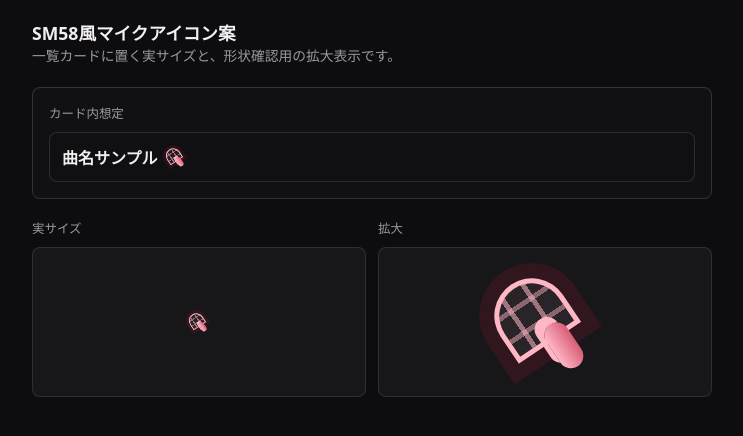
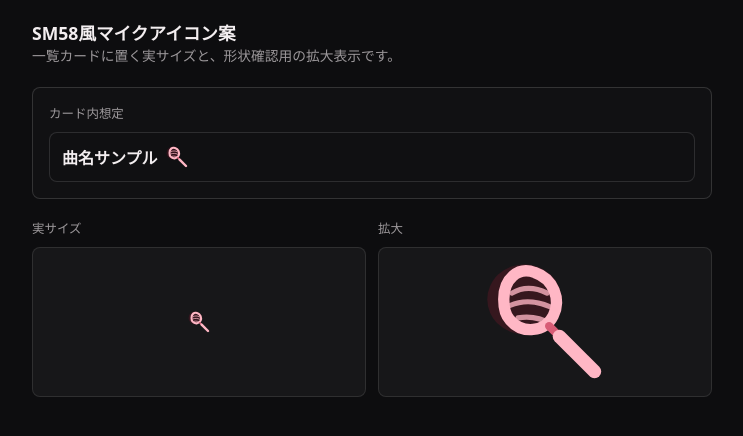
Before and after one commit to sakuraz0079/sakurauta, a plain HTML site: page mic-preview.html in a window 1280 px wide. Shown: the whole page, without its empty margins (268-1011 px from the left). Drawn offline with Linux system fonts and the light colour scheme.

Commit message:
chore: update mic icon preview shape

```diff
--- a/mic-preview.html
+++ b/mic-preview.html
@@ -87,47 +87,51 @@
         font-size: 0.78rem;
       }
 
-      .mic {
-        position: relative;
+      .mic-svg {
+        display: block;
         flex: 0 0 auto;
-        width: 22px;
-        height: 22px;
-        transform: rotate(-34deg);
+        width: 24px;
+        height: 24px;
+        overflow: visible;
       }
 
-      .mic::before,
-      .mic::after {
-        content: "";
-        position: absolute;
-        display: block;
+      .mic-svg .glow {
+        fill: rgba(239, 23, 68, 0.14);
       }
 
-      .mic::before {
-        top: 1px;
-        left: 2px;
-        width: 13px;
-        height: 12px;
-        border: 1.5px solid var(--mic);
-        border-radius: 999px 999px 7px 7px;
-        background:
-          linear-gradient(90deg, transparent 3px, rgba(255, 183, 197, 0.55) 3px 4px, transparent 4px 8px, rgba(255, 183, 197, 0.55) 8px 9px, transparent 9px),
-          linear-gradient(0deg, transparent 3px, rgba(255, 183, 197, 0.45) 3px 4px, transparent 4px 8px, rgba(255, 183, 197, 0.45) 8px 9px, transparent 9px),
-          rgba(255, 183, 197, 0.08);
-        box-shadow: 0 0 0 3px rgba(239, 23, 68, 0.12);
+      .mic-svg .body {
+        fill: none;
+        stroke: var(--mic);
+        stroke-width: 5.5;
+        stroke-linecap: round;
+        stroke-linejoin: round;
       }
 
-      .mic::after {
-        top: 12px;
-        left: 9px;
-        width: 5px;
-        height: 10px;
-        border-radius: 999px;
-        background: linear-gradient(90deg, var(--mic), var(--mic-dark));
-        box-shadow: -1px -2px 0 var(--mic);
+      .mic-svg .handle {
+        fill: none;
+        stroke: var(--mic);
+        stroke-width: 6.5;
+        stroke-linecap: round;
       }
 
-      .large .mic {
-        transform: rotate(-34deg) scale(5);
+      .mic-svg .mesh {
+        fill: none;
+        stroke: var(--mic);
+        stroke-width: 2.5;
+        stroke-linecap: round;
+        opacity: 0.78;
+      }
+
+      .mic-svg .neck {
+        fill: none;
+        stroke: var(--mic-dark);
+        stroke-width: 4;
+        stroke-linecap: round;
+      }
+
+      .large .mic-svg {
+        width: 132px;
+        height: 132px;
       }
     </style>
   </head>
@@ -142,7 +146,15 @@
         <p class="label">カード内想定</p>
         <div class="card-line">
           <span>曲名サンプル</span>
-          <span class="mic" aria-label="歌える"></span>
+          <svg class="mic-svg" viewBox="0 0 64 64" aria-label="歌える" role="img">
+            <ellipse class="glow" cx="22" cy="21" rx="18" ry="17"/>
+            <path class="body" d="M12 21C12 11 19 5 27 8C36 11 40 21 36 29C32 37 21 38 15 31C13 29 12 25 12 21Z"/>
+            <path class="mesh" d="M16 18C21 15 27 15 33 18"/>
+            <path class="mesh" d="M15 24C22 21 30 22 37 26"/>
+            <path class="mesh" d="M19 30C25 29 30 30 35 33"/>
+            <path class="neck" d="M34 34L39 39"/>
+            <path class="handle" d="M39 39L56 56"/>
+          </svg>
         </div>
       </section>
 
@@ -150,13 +162,29 @@
         <div>
           <p class="label">実サイズ</p>
           <div class="box">
-            <span class="mic" aria-label="歌える"></span>
+            <svg class="mic-svg" viewBox="0 0 64 64" aria-label="歌える" role="img">
+              <ellipse class="glow" cx="22" cy="21" rx="18" ry="17"/>
+              <path class="body" d="M12 21C12 11 19 5 27 8C36 11 40 21 36 29C32 37 21 38 15 31C13 29 12 25 12 21Z"/>
+              <path class="mesh" d="M16 18C21 15 27 15 33 18"/>
+              <path class="mesh" d="M15 24C22 21 30 22 37 26"/>
+              <path class="mesh" d="M19 30C25 29 30 30 35 33"/>
+              <path class="neck" d="M34 34L39 39"/>
+              <path class="handle" d="M39 39L56 56"/>
+            </svg>
           </div>
         </div>
         <div>
           <p class="label">拡大</p>
           <div class="box large">
-            <span class="mic" aria-label="歌える"></span>
+            <svg class="mic-svg" viewBox="0 0 64 64" aria-label="歌える" role="img">
+              <ellipse class="glow" cx="22" cy="21" rx="18" ry="17"/>
+              <path class="body" d="M12 21C12 11 19 5 27 8C36 11 40 21 36 29C32 37 21 38 15 31C13 29 12 25 12 21Z"/>
+              <path class="mesh" d="M16 18C21 15 27 15 33 18"/>
+              <path class="mesh" d="M15 24C22 21 30 22 37 26"/>
+              <path class="mesh" d="M19 30C25 29 30 30 35 33"/>
+              <path class="neck" d="M34 34L39 39"/>
+              <path class="handle" d="M39 39L56 56"/>
+            </svg>
           </div>
         </div>
       </section>
```
